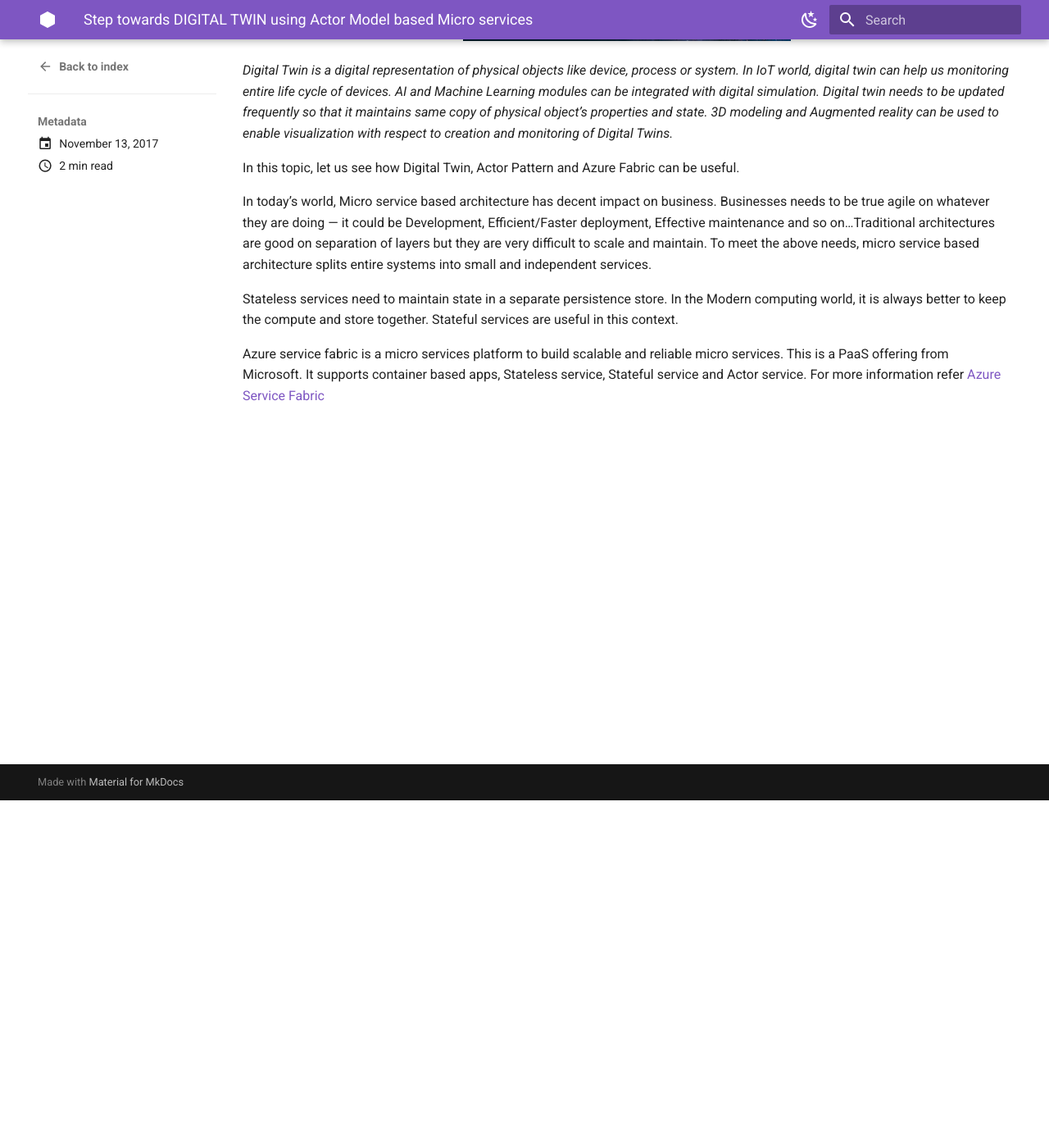
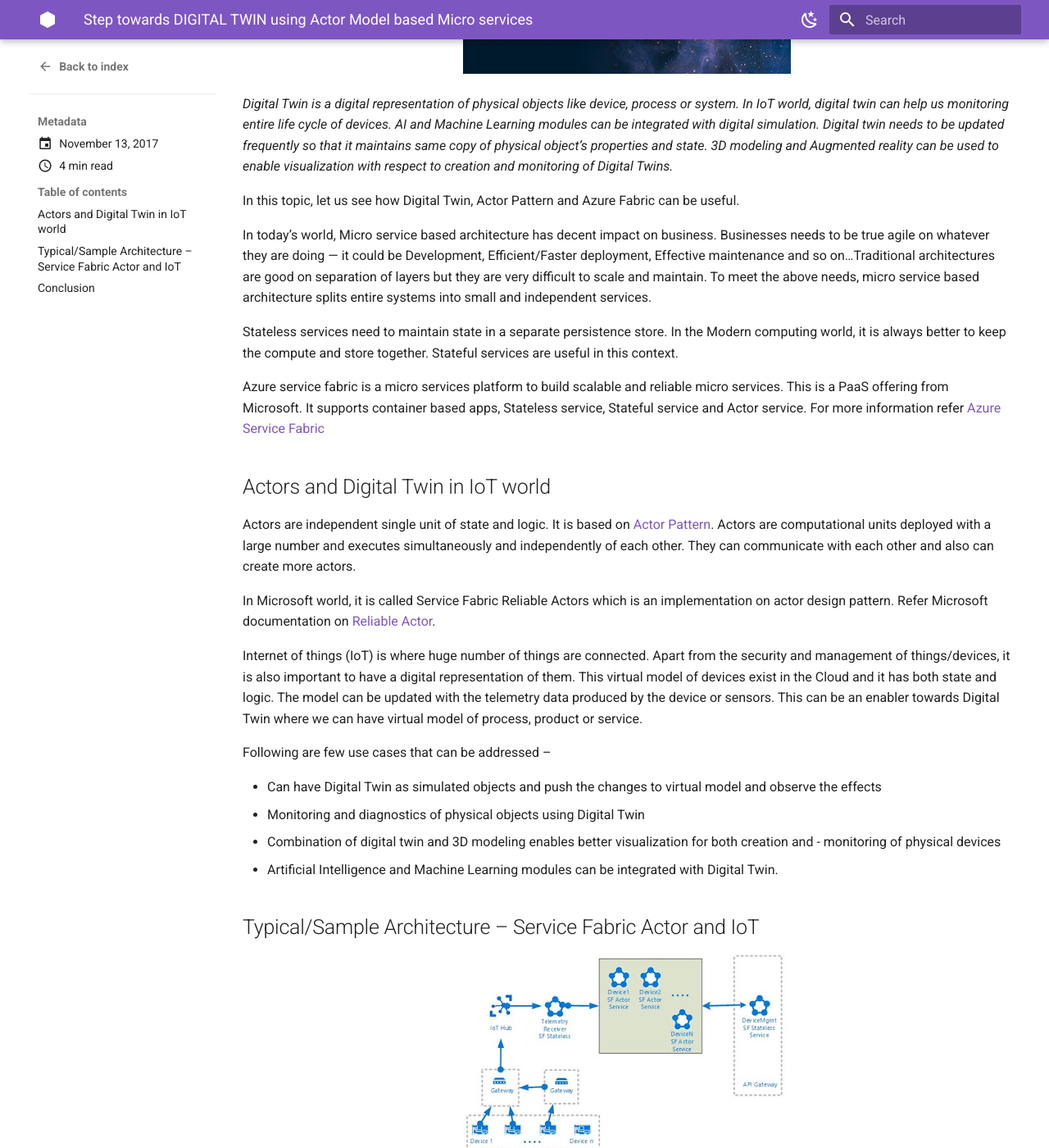
Before and after one commit to Chittapriya/chitta-doc-hub, an MkDocs documentation site: the page built from docs/blog/posts/digital-twin-actor-model/digital-twin-actor-model.md, in a window 1280 px wide and 1400 px high, scrolled down 424 px. Shown: the whole window at 82% size. Built offline with MkDocs 1.6.1 and Material for MkDocs 9.7.7, drawn with Linux system fonts in a browser that asks for light colours; some of the changed text lies outside the part shown.

Commit message:
feat: added tag and remaining blog

```diff
--- a/docs/blog/posts/digital-twin-actor-model/digital-twin-actor-model.md
+++ b/docs/blog/posts/digital-twin-actor-model/digital-twin-actor-model.md
@@ -2,6 +2,11 @@
 title: Step towards DIGITAL TWIN using Actor Model based Micro services
 date: 2017-11-13
 author: Chittapriya Mondal
+tags:
+  - IoT
+  - Digital Twin
+  - Actor
+  - Azure
 ---
 
 # Introduction
@@ -19,3 +24,42 @@ In today’s world, Micro service based architecture has decent impact on busine
 Stateless services need to maintain state in a separate persistence store. In the Modern computing world, it is always better to keep the compute and store together. Stateful services are useful in this context.
 
 Azure service fabric is a micro services platform to build scalable and reliable micro services. This is a PaaS offering from Microsoft. It supports container based apps, Stateless service, Stateful service and Actor service.  For more information refer [Azure Service Fabric](https://learn.microsoft.com/en-in/azure/service-fabric/service-fabric-overview)
+
+## Actors and Digital Twin in IoT world
+
+Actors are independent single unit of state and logic. It is based on [Actor Pattern](https://en.wikipedia.org/wiki/Actor_model). Actors are computational units deployed with a large number and executes simultaneously and independently of each other. They can communicate with each other and also can create more actors.
+
+In Microsoft world, it is called Service Fabric Reliable Actors which is an implementation on actor design pattern. Refer Microsoft documentation on [Reliable Actor](https://learn.microsoft.com/en-us/azure/service-fabric/service-fabric-reliable-actors-introduction).
+
+Internet of things (IoT) is where huge number of things are connected. Apart from the security and management of things/devices, it is also important to have a digital representation of them.  This virtual model of devices exist in the Cloud and it has both state and logic. The model can be updated with the telemetry data produced by the device or sensors. This can be an enabler towards Digital Twin where we can have virtual model of process, product or service.
+
+Following are few use cases that can be addressed –
+
+- Can have Digital Twin as simulated objects and push the changes to virtual model and observe the effects
+- Monitoring and diagnostics of physical objects using Digital Twin
+- Combination of digital twin and 3D modeling enables better visualization for both creation and - monitoring of physical devices
+- Artificial Intelligence and Machine Learning modules can be integrated with Digital Twin.
+
+## Typical/Sample Architecture – Service Fabric Actor and IoT
+
+<p align="center">
+  <img src="/blog/digital-twin-actor-model/dtacm-arc.jpg" alt="Actor Model IoT Architecture" />
+</p>
+
+This is a simple architecture to show the basic capabilities of Actor service to enable a basic digital twin. Let us see how to create and publish a digital twin using REST based API service and update the same with continuous telemetry. Also, we will see how to  implement REST based API to GET updated property values.
+
+We can create virtual model of Devices inside Service Fabric Cluster. It can be huge in number depending on the deployment on IoT solution. These Device Actors type contains information related to the actual device instance. Each actor instance has unique Id to identify. We can publish our device meta data and maintain other computational aspect of that device Type.
+
+Just for this scenario I am trying to explain Actor model using IoT but remember actor model can be used on various other scenarios. In the above picture, API Gateway enables interaction with Digital twin which has all the relevant operations related to device – one of them could be creating device instance in service fabric cluster.
+
+<p align="center">
+  <img src="/blog/digital-twin-actor-model/dtacm-api.jpg" alt="Actor Model IoT API" />
+</p>
+
+Physical devices are connected to IoT hub which is nothing but a cloud gateway where devices can be connected and managed securely.  Once devices are connected to IoT Hub and the telemetry payload is uploaded to the cloud, Telemetry receiver (could be stateless or stateful) receives messages and identifies the right device actor to be updated. To resolve correct actor, payload should have right identifier or some mapping identifier. Also, REST based API can be used to update properties.
+
+For Sample code refer [GitHub](https://github.com/Chittapriya/DigitalTwin) repository.
+
+## Conclusion
+
+As explained before these actors are single threaded and it will be available in the memory. No separate persistence is needed and an actor will have both state and logic. At any point of time, Business operations can have the latest snapshot of the devices. It also can have aggregation of values or some KPI based logic. It supports timers, reminders and sending notifications. Send notification feature is helpful to publish events to a client. This technology has good capabilities to create and maintain digital twins for both cloud and on-premise.
--- a/mkdocs.yml
+++ b/mkdocs.yml
@@ -45,3 +45,4 @@ theme:
 plugins:
   - search
   - blog
+  - tags
```
Also changed, not shown: docs/tags.md (added, +5 -0 lines).
